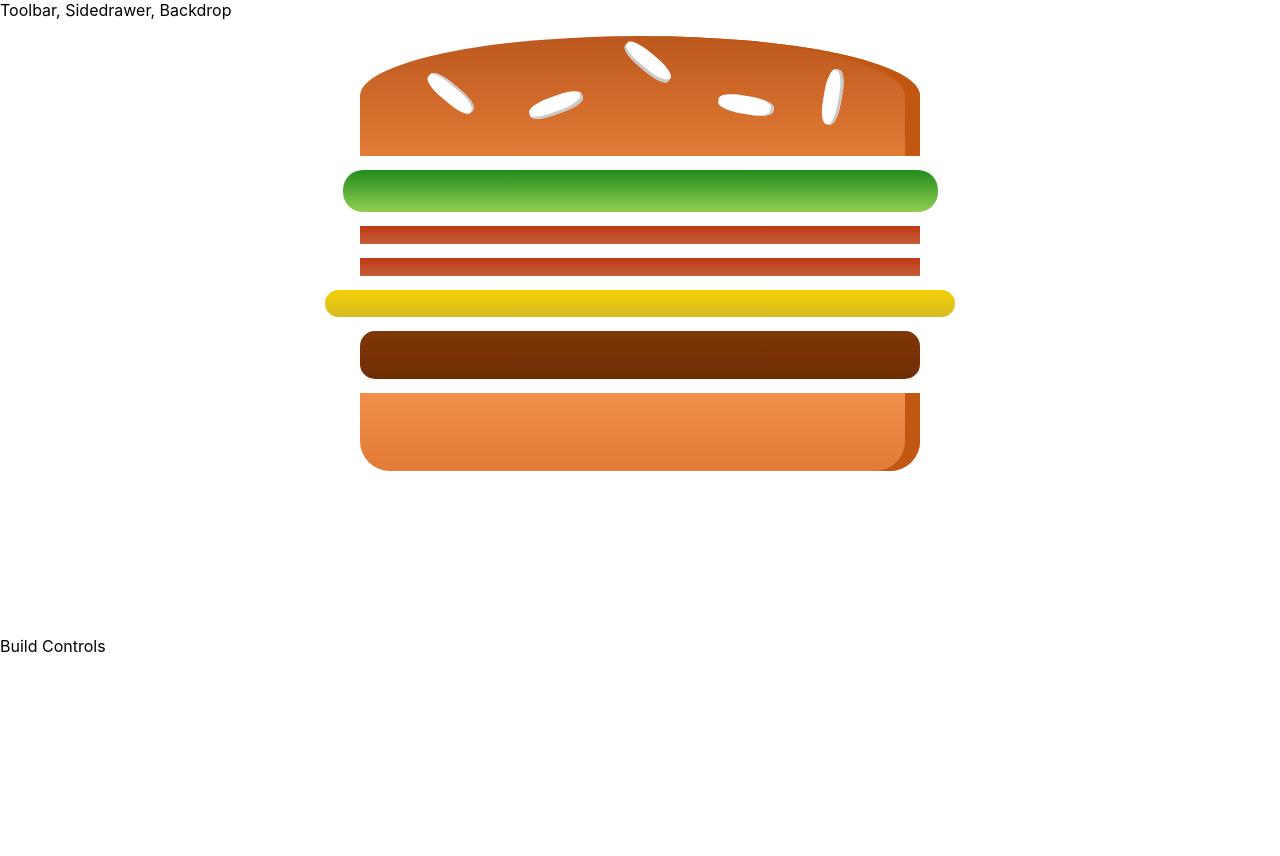
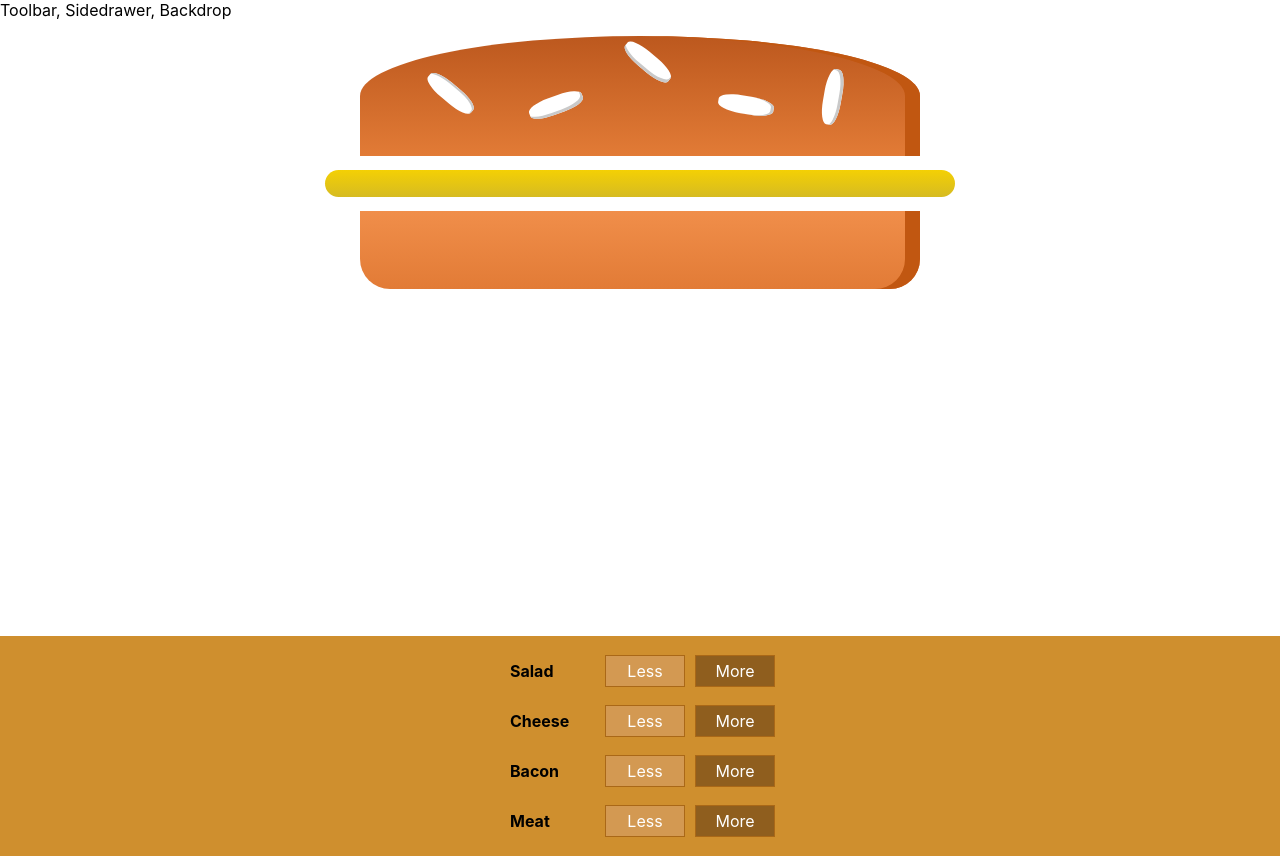
Before and after one commit to eduardtsatourov/burger, a React (Create React App) app: page / in a window 1280 px wide. Before the commit the page ends 800 px from the top, so only its background shows below. Built offline with nearby package versions, Linux system fonts and the light colour scheme.

Commit message:
added buildcontrols and integrated into burgerbuilder

```diff
--- /dev/null
+++ b/src/components/Burger/BuildControls/BuildControl/BuildControl.js
@@ -0,0 +1,12 @@
+import React from 'react';
+import classes from './BuildControl.module.css';
+
+export default function BuildControl(props) {
+  return (
+    <div className={classes.BuildControl}>
+      <div className={classes.Label}>{props.label}</div>
+      <button className={classes.Less}>Less</button>
+      <button className={classes.More}>More</button>
+    </div>
+  )
+}
--- /dev/null
+++ b/src/components/Burger/BuildControls/BuildControl/BuildControl.module.css
@@ -0,0 +1,56 @@
+.BuildControl {
+  display: flex;
+  justify-content: space-between;
+  align-items: center;
+  margin: 5px 0;
+}
+
+.BuildControl button {
+  display: block;
+  font: inherit;
+  padding: 5px;
+  margin: 0 5px;
+  width: 80px;
+  border: 1px solid #AA6817;
+  cursor: pointer;
+  outline: none;
+}
+
+.BuildControl button:disabled {
+  background-color: #AC9980;
+  border: 1px solid #7E7365;
+  color: #ccc;
+  cursor: default;
+}
+
+.BuildControl button:hover:disabled {
+  background-color: #AC9980;
+  color: #ccc;
+  cursor: not-allowed;
+}
+
+.Label {
+  padding: 10px;
+  font-weight: bold;
+  width: 80px;
+}
+
+.BuildControl .Less {
+  background-color: #D39952;
+  color: white;
+}
+
+.BuildControl .More {
+  background-color: #8F5E1E;
+  color: white;
+}
+
+.BuildControl .Less:hover, .BuildControl .Less:active {
+  background-color: #DAA972;
+  color: white;
+}
+
+.BuildControl .More:hover,.BuildControl .More:active {
+  background-color: #99703F;
+  color: white;
+}
--- /dev/null
+++ b/src/components/Burger/BuildControls/BuildControls.js
@@ -0,0 +1,22 @@
+import React from 'react';
+import classes from './BuildControls.module.css';
+import BuildControl from './BuildControl/BuildControl';
+
+const controls = [
+  {label: 'Salad', type: 'salad'},
+  {label: 'Cheese', type: 'cheese'},
+  {label: 'Bacon', type: 'bacon'},
+  {label: 'Meat', type: 'meat'}
+]
+
+const BuildControls = () => {
+  return (
+    <div className={classes.BuildControls}>
+      {controls.map((control) => {
+        return <BuildControl label={control.label} key={control.label}/>
+        })}
+    </div>
+  )
+}
+
+export default BuildControls;
--- /dev/null
+++ b/src/components/Burger/BuildControls/BuildControls.module.css
@@ -0,0 +1,10 @@
+.BuildControls {
+  width: 100%;
+  background-color: #CF8F2E;
+  display: flex;
+  flex-flow: column;
+  align-items: center;
+  box-shadow: 0 2px 1px #ccc;
+  margin: auto;
+  padding: 10px 0;
+}
--- a/src/components/Burger/Burger.js
+++ b/src/components/Burger/Burger.js
@@ -14,7 +14,11 @@
       return <BurgerIngredient key={ingName + i} type={ingName}/>
     })
   })
-  console.log(outPut)
+
+  if (outPut.filter((el) => el.length !== 0).length === 0) {
+    outPut = <p>Please Start Adding ingredients</p>
+  };
+
   return (
     <div className={classes.Burger}>
       <BurgerIngredient type="bread-top"/>
--- a/src/containers/BurgerBuilder/BurgerBuilder.js
+++ b/src/containers/BurgerBuilder/BurgerBuilder.js
@@ -1,21 +1,22 @@
 import React, { Component } from 'react';
 import Aux from '../../hoc/AuxHoc';
 import Burger from '../../components/Burger/Burger';
+import BuildControls from '../../components/Burger/BuildControls/BuildControls';
 
 class BurgerBuilder extends Component {
   state = {
     ingredients: {
-      salad: 1,
-      bacon: 2,
+      salad: 0,
+      bacon: 0,
       cheese: 1,
-      meat: 1
+      meat: 0
     }
   }
   render() {
     return (
       <Aux>
         <Burger ingredients={this.state.ingredients}/>
-        <div>Build Controls</div>
+        <BuildControls />
       </Aux>
     );
   }
```
